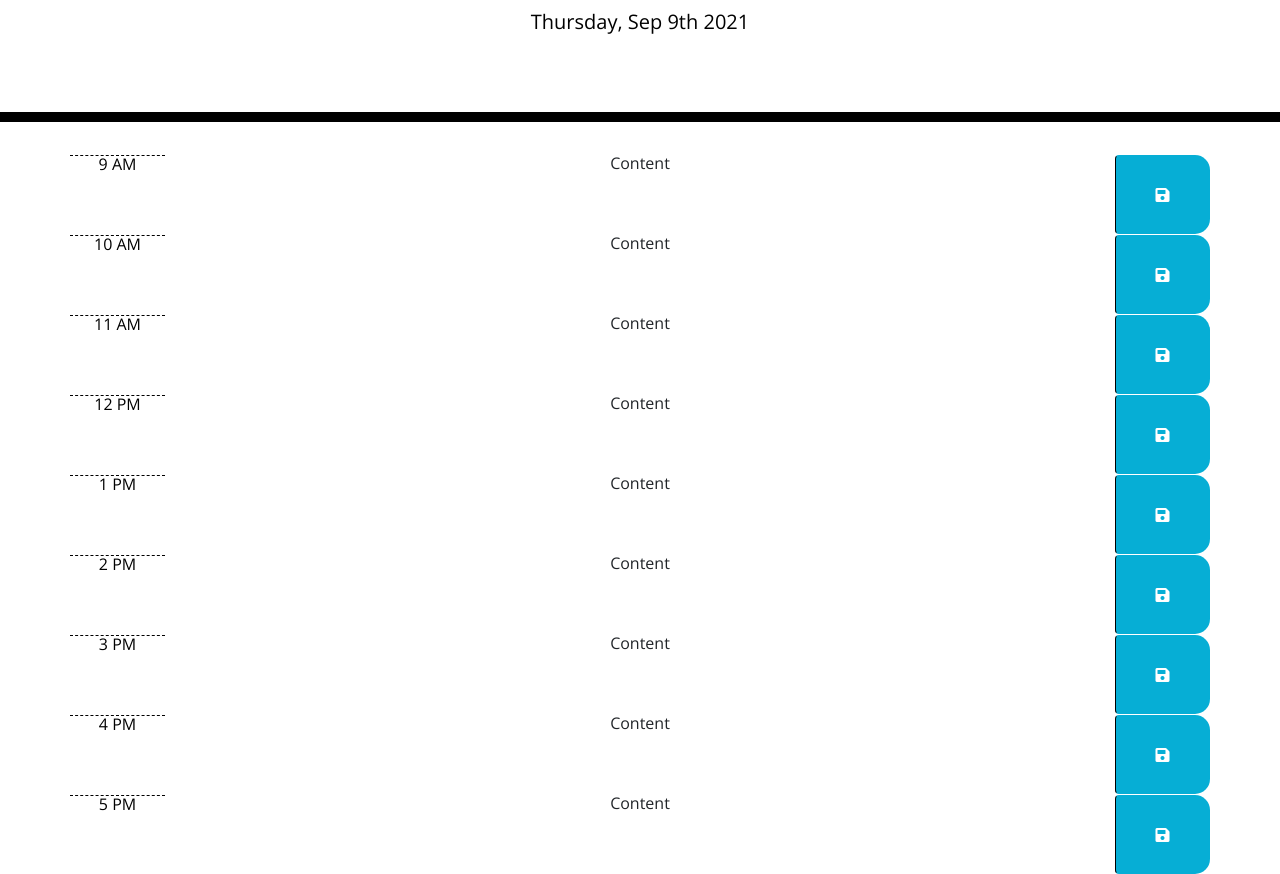
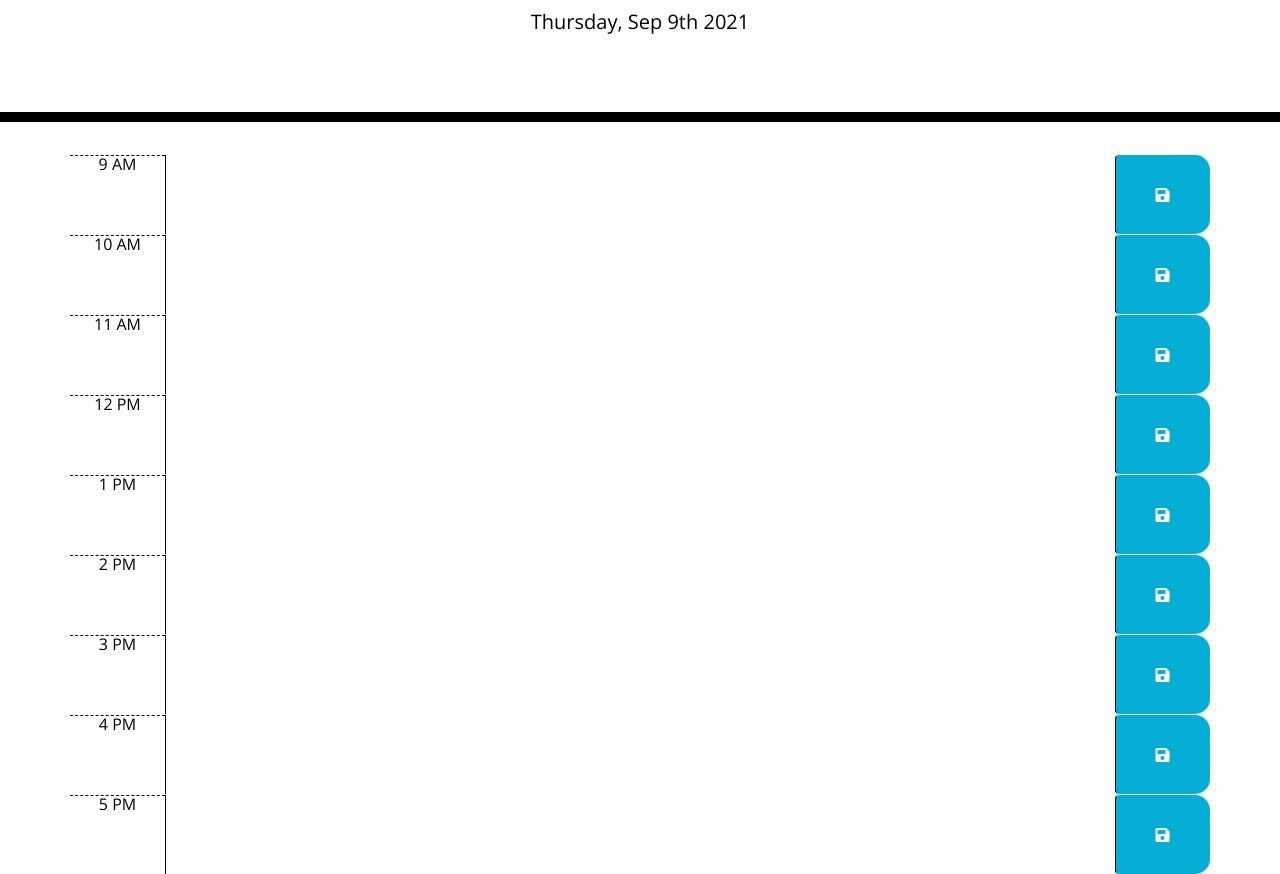
Before and after one commit to Chesebro11/Workdayscheduler, a plain HTML site: page index.html in a window 1280 px wide. Shown: the part 182-1056 px from the top of the page. Drawn offline with nearby package versions, Linux system fonts and the light colour scheme.

Commit message:
changed the main content area to an actual textarea, changed class to match class in the CSS file

```diff
--- a/index.html
+++ b/index.html
@@ -33,55 +33,55 @@
 
       <div id="first" class="row time-block">
         <div class="col-md-1 hour">9 AM</div>
-        <div class="col-md-10 content">Content</div>
+        <textarea class="col-md-10 description"></textarea>
         <button class="btn saveBtn col-md-1"><i class="fas fa-save"></i></button>
       </div>
 
       <div id="second"class="row time-block">
         <div class="col-md-1 hour">10 AM</div>
-        <div class="col-md-10 content">Content</div>
+        <textarea class="col-md-10 description"></textarea>
         <button class="btn saveBtn col-md-1"><i class="fas fa-save"></i></button>
       </div>
 
       <div id="third" class="row time-block">
         <div class="col-md-1 hour">11 AM</div>
-        <div class="col-md-10 content">Content</div>
+        <textarea class="col-md-10 description"></textarea>
         <button class="btn saveBtn col-md-1"><i class="fas fa-save"></i></button>
       </div>
 
       <div id="fourth" class="row time-block">
         <div class="col-md-1 hour">12 PM</div>
-        <div class="col-md-10 content">Content</div>
+        <textarea class="col-md-10 description"></textarea>
         <button class="btn saveBtn col-md-1"><i class="fas fa-save"></i></button>
       </div>
 
       <div id="fifth" class="row time-block">
         <div class="col-md-1 hour">1 PM</div>
-        <div class="col-md-10 content">Content</div>
+        <textarea class="col-md-10 description"></textarea>
         <button class="btn saveBtn col-md-1"><i class="fas fa-save"></i></button>
       </div>
 
       <div id="sixth" class="row time-block">
         <div class="col-md-1 hour">2 PM</div>
-        <div class="col-md-10 content">Content</div>
+        <textarea class="col-md-10 description"></textarea>
         <button class="btn saveBtn col-md-1"><i class="fas fa-save"></i></button>
       </div>
 
       <div id="seventh" class="row time-block">
         <div class="col-md-1 hour">3 PM</div>
-        <div class="col-md-10 content">Content</div>
+        <textarea class="col-md-10 description"></textarea>
         <button class="btn saveBtn col-md-1"><i class="fas fa-save"></i></button>
       </div>
 
       <div id="eigth"class="row time-block">
         <div class="col-md-1 hour">4 PM</div>
-        <div class="col-md-10 content">Content</div>
+        <textarea class="col-md-10 description"></textarea>
         <button class="btn saveBtn col-md-1"><i class="fas fa-save"></i></button>
       </div>
 
       <div id="ninth" class="row time-block">
         <div class="col-md-1 hour">5 PM</div>
-        <div class="col-md-10 content">Content</div>
+        <textarea class="col-md-10 description"></textarea>
         <button class="btn saveBtn col-md-1"><i class="fas fa-save"></i></button>
       </div>
     </div>
```
